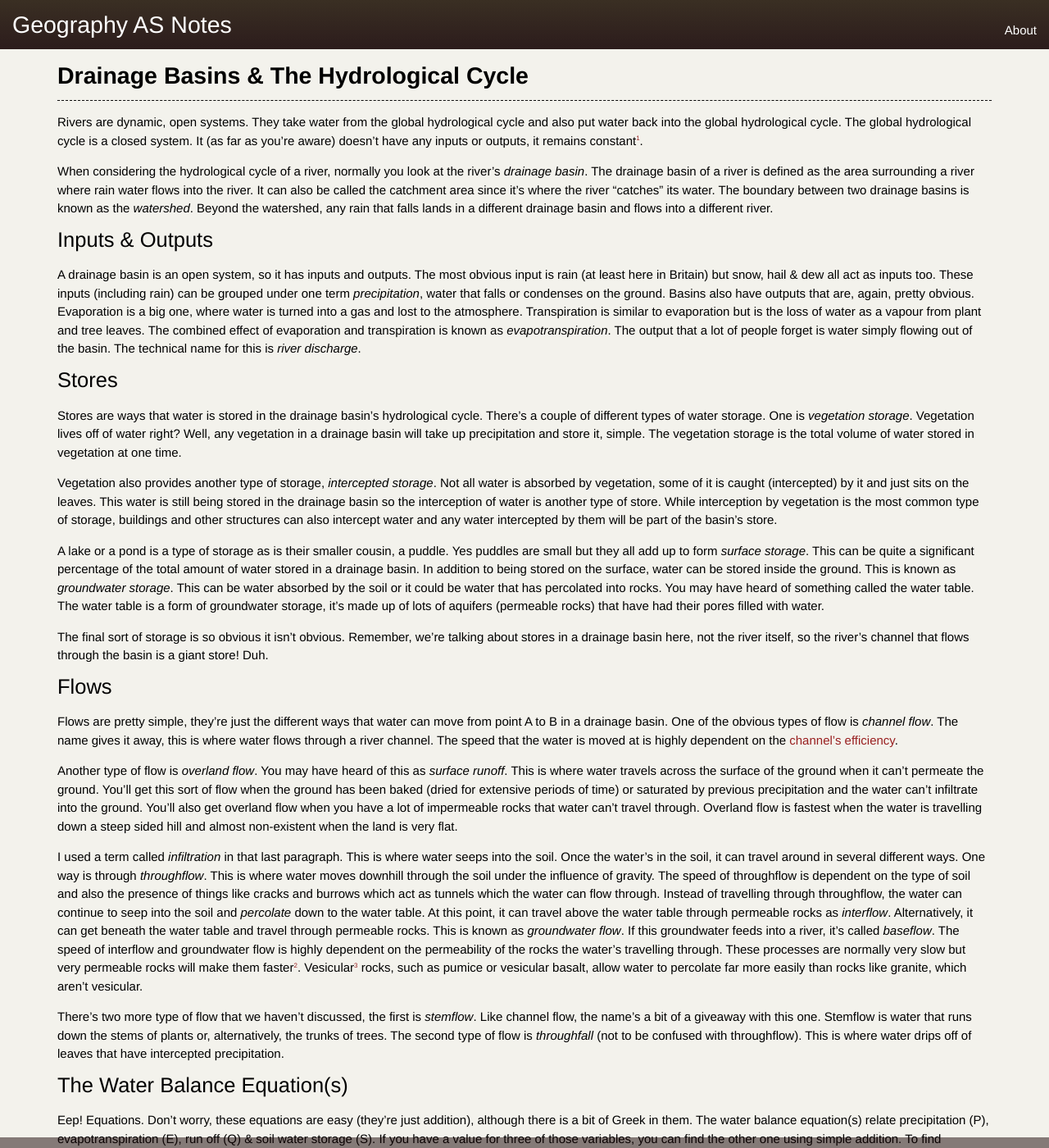
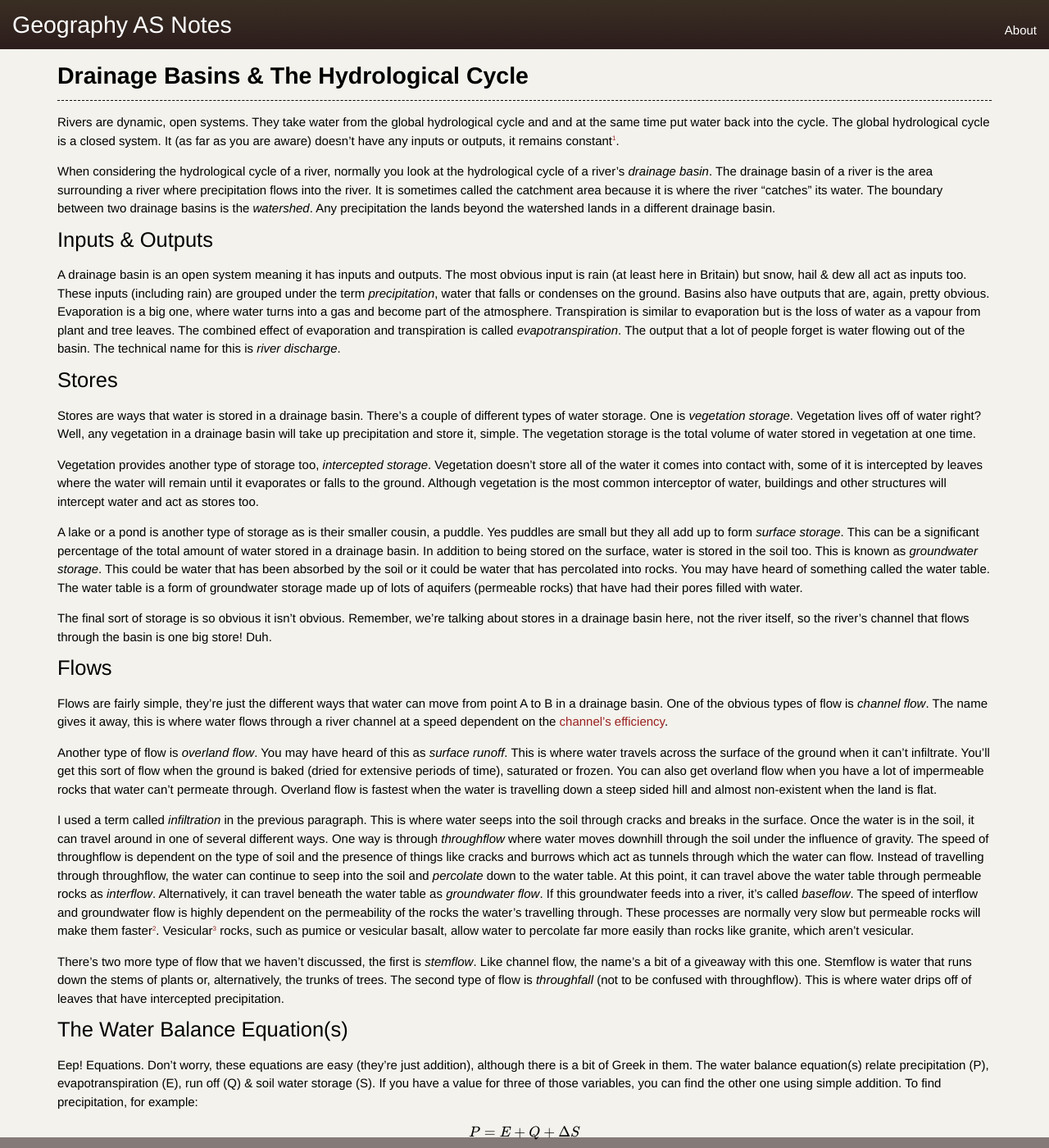
Before and after one commit to alexjohnj/geographyas, a Jekyll site: the page built from _posts/riversAndFlooding/2012-01-01-drainage-basins-and-the-hydrological-cycle.markdown, in a window 1280 px wide and 1400 px high. Shown: the whole window at 82% size. Built offline with Jekyll 4.4.1, drawn with Linux system fonts in a browser that asks for light colours; nearby versions of some CDN libraries; formulas are drawn with MathJax 3; some of the changed text lies outside the part shown.

Commit message:
Proof read the "Drainage Basins & The Hydrological Cycle" Page.

```diff
--- a/_posts/riversAndFlooding/2012-01-01-drainage-basins-and-the-hydrological-cycle.markdown
+++ b/_posts/riversAndFlooding/2012-01-01-drainage-basins-and-the-hydrological-cycle.markdown
@@ -5,31 +5,31 @@ layout: page
 math: true
 ---
 
-Rivers are dynamic, open systems. They take water from the global hydrological cycle and also put water back into the global hydrological cycle. The global hydrological cycle is a closed system. It (as far as you're aware) doesn't have any inputs or outputs, it remains constant[^1].
+Rivers are dynamic, open systems. They take water from the global hydrological cycle and and at the same time put water back into the cycle. The global hydrological cycle is a closed system. It (as far as you are aware) doesn't have any inputs or outputs, it remains constant[^1].
 
-When considering the hydrological cycle of a river, normally you look at the river's _drainage basin_. The drainage basin of a river is defined as the area surrounding a river where rain water flows into the river. It can also be called the catchment area since it's where the river “catches” its water. The boundary between two drainage basins is known as the _watershed_. Beyond the watershed, any rain that falls lands in a different drainage basin and flows into a different river.
+When considering the hydrological cycle of a river, normally you look at the hydrological cycle of a river's _drainage basin_. The drainage basin of a river is the area surrounding a river where precipitation flows into the river. It is sometimes called the catchment area because it is where the river “catches” its water. The boundary between two drainage basins is the _watershed_. Any precipitation the lands beyond the watershed lands in a different drainage basin.
 
 ## Inputs & Outputs
 
-A drainage basin is an open system, so it has inputs and outputs. The most obvious input is rain (at least here in Britain) but snow, hail & dew all act as inputs too. These inputs (including rain) can be grouped under one term _precipitation_, water that falls or condenses on the ground. Basins also have outputs that are, again, pretty obvious. Evaporation is a big one, where water is turned into a gas and lost to the atmosphere. Transpiration is similar to evaporation but is the loss of water as a vapour from plant and tree leaves. The combined effect of evaporation and transpiration is known as _evapotranspiration_.  The output that a lot of people forget is water simply flowing out of the basin. The technical name for this is _river discharge_.
+A drainage basin is an open system meaning it has inputs and outputs. The most obvious input is rain (at least here in Britain) but snow, hail & dew all act as inputs too. These inputs (including rain) are grouped under the term _precipitation_, water that falls or condenses on the ground. Basins also have outputs that are, again, pretty obvious. Evaporation is a big one, where water turns into a gas and become part of the atmosphere. Transpiration is similar to evaporation but is the loss of water as a vapour from plant and tree leaves. The combined effect of evaporation and transpiration is called _evapotranspiration_.  The output that a lot of people forget is water flowing out of the basin. The technical name for this is _river discharge_.
 
 ## Stores
 
-Stores are ways that water is stored in the drainage basin’s hydrological cycle. There’s a couple of different types of water storage. One is _vegetation storage_. Vegetation lives off of water right? Well, any vegetation in a drainage basin will take up precipitation and store it, simple. The vegetation storage is the total volume of water stored in vegetation at one time.
+Stores are ways that water is stored in a drainage basin. There’s a couple of different types of water storage. One is _vegetation storage_. Vegetation lives off of water right? Well, any vegetation in a drainage basin will take up precipitation and store it, simple. The vegetation storage is the total volume of water stored in vegetation at one time.
 
-Vegetation also provides another type of storage, _intercepted storage_. Not all water is absorbed by vegetation, some of it is caught (intercepted) by it and just sits on the leaves. This water is still being stored in the drainage basin so the interception of water is another type of store. While interception by vegetation is the most common type of storage, buildings and other structures can also intercept water and any water intercepted by them will be part of the basin’s store.
+Vegetation provides another type of storage too, _intercepted storage_. Vegetation doesn't store all of the water it comes into contact with, some of it is intercepted by leaves where the water will remain until it evaporates or falls to the ground. Although vegetation is the most common interceptor of water, buildings and other structures will intercept water and act as stores too.
 
-A lake or a pond is a type of storage as is their smaller cousin, a puddle. Yes puddles are small but they all add up to form _surface storage_. This can be quite a significant percentage of the total amount of water stored in a drainage basin. In addition to being stored on the surface, water can be stored inside the ground. This is known as _groundwater storage_. This can be water absorbed by the soil or it could be water that has percolated into rocks. You may have heard of something called the water table. The water table is a form of groundwater storage, it’s made up of lots of aquifers (permeable rocks) that have had their pores filled with water.
+A lake or a pond is another type of storage as is their smaller cousin, a puddle. Yes puddles are small but they all add up to form _surface storage_. This can be  a significant percentage of the total amount of water stored in a drainage basin. In addition to being stored on the surface, water is stored in the soil too. This is known as _groundwater storage_. This could be water that has been absorbed by the soil or it could be water that has percolated into rocks. You may have heard of something called the water table. The water table is a form of groundwater storage made up of lots of aquifers (permeable rocks) that have had their pores filled with water.
 
-The final sort of storage is so obvious it isn’t obvious. Remember, we’re talking about stores in a drainage basin here, not the river itself, so the river’s channel that flows through the basin is a giant store! Duh.
+The final sort of storage is so obvious it isn’t obvious. Remember, we’re talking about stores in a drainage basin here, not the river itself, so the river’s channel that flows through the basin is one big store! Duh.
 
 ## Flows
 
-Flows are pretty simple, they’re just the different ways that water can move from point A to B in a drainage basin. One of the obvious types of flow is _channel flow_. The name gives it away, this is where water flows through a river channel. The speed that the water is moved at is highly dependent on the [channel’s efficiency][channel-efficiency].
+Flows are fairly simple, they’re just the different ways that water can move from point A to B in a drainage basin. One of the obvious types of flow is _channel flow_. The name gives it away, this is where water flows through a river channel at a speed dependent on the [channel’s efficiency][channel-efficiency].
 
-Another type of flow is _overland flow_. You may have heard of this as _surface runoff_. This is where water travels across the surface of the ground when it can’t permeate the ground. You’ll get this sort of flow when the ground has been baked (dried for extensive periods of time) or saturated by previous precipitation and the water can’t infiltrate into the ground. You’ll also get overland flow when you have a lot of impermeable rocks that water can’t travel through. Overland flow is fastest when the water is travelling down a steep sided hill and almost non-existent when the land is very flat.
+Another type of flow is _overland flow_. You may have heard of this as _surface runoff_. This is where water travels across the surface of the ground when it can’t infiltrate. You’ll get this sort of flow when the ground is baked (dried for extensive periods of time), saturated or frozen. You can also get overland flow when you have a lot of impermeable rocks that water can’t permeate through. Overland flow is fastest when the water is travelling down a steep sided hill and almost non-existent when the land is flat.
 
-I used a term called _infiltration_ in that last paragraph. This is where water seeps into the soil. Once the water’s in the soil, it can travel around in several different ways. One way is through _throughflow_. This is where water moves downhill through the soil under the influence of gravity. The speed of throughflow is dependent on the type of soil and also the presence of things like cracks and burrows which act as tunnels which the water can flow through. Instead of travelling through throughflow, the water can continue to seep into the soil and _percolate_ down to the water table. At this point, it can travel above the water table through permeable rocks as _interflow_. Alternatively, it can get beneath the water table and travel through permeable rocks. This is known as _groundwater flow_. If this groundwater feeds into a river, it’s called _baseflow_. The speed of interflow and groundwater flow is highly dependent on the permeability of the rocks the water’s travelling through. These processes are normally very slow but very permeable rocks will make them faster[^2]. Vesicular[^3] rocks, such as pumice or vesicular basalt, allow water to percolate far more easily than rocks like granite, which aren’t vesicular.
+I used a term called _infiltration_ in the previous paragraph. This is where water seeps into the soil through cracks and breaks in the surface. Once the water is in the soil, it can travel around in one of several different ways. One way is through _throughflow_ where water moves downhill through the soil under the influence of gravity. The speed of throughflow is dependent on the type of soil and the presence of things like cracks and burrows which act as tunnels through which the water can flow. Instead of travelling through throughflow, the water can continue to seep into the soil and _percolate_ down to the water table. At this point, it can travel above the water table through permeable rocks as _interflow_. Alternatively, it can travel beneath the water table as _groundwater flow_. If this groundwater feeds into a river, it’s called _baseflow_. The speed of interflow and groundwater flow is highly dependent on the permeability of the rocks the water’s travelling through. These processes are normally very slow but permeable rocks will make them faster[^2]. Vesicular[^3] rocks, such as pumice or vesicular basalt, allow water to percolate far more easily than rocks like granite, which aren’t vesicular.
 
 There’s two more type of flow that we haven’t discussed, the first is _stemflow_. Like channel flow, the name’s a bit of a giveaway with this one. Stemflow is water that runs down the stems of plants or, alternatively, the trunks of trees. The second type of flow is _throughfall_ (not to be confused with throughflow). This is where water drips off of leaves that have intercepted precipitation.
 
@@ -39,13 +39,13 @@ Eep! Equations. Don’t worry, these equations are easy (they’re just addition
 
 \\[ P = E + Q + \Delta S \\]
 
-<noscript>**Does that equation look garbled to you? You need to enable JavaScript in order to see these equations properly.**</noscript>
+<noscript>**Does that equation look garbled to you? You need to enable JavaScript to see these equations properly.**</noscript>
 
-That triangle is the Greek letter delta, it means change in, so that equation reads as “precipitation = evapotranspiration + run off + change in soil water storage”. You’ve already met precipitation, evapotranspiration and soil water storage but what’s run off? Run off is the volume of water passing the watershed, that is, flowing out of the drainage basin and into another one.
+That triangle is the Greek letter "delta", it means change in, so that equation reads as “precipitation = evapotranspiration + run off + change in soil water storage”. You’ve already met precipitation, evapotranspiration and soil water storage but what’s run off? Run off is the volume of water passing the watershed; that is, flowing out of the drainage basin and into another one.
 
-Typically, the water balance is used to work out the amount of water stored in the soil rather than the precipitation in the drainage basin since it’s a lot easier to measure all the other variables than it is to measure the volume of water stored in the soil. From this point on, when I talk about water balance, I’m talking about the amount of water stored in the soil with respect to precipitation, evapotranspiration & run off.
+Typically, we use the water balance equations calculate the amount of water stored in the soil rather than the precipitation in the drainage basin because it’s a lot easier to measure all the other variables than it is to measure the volume of water stored in the soil. From this point on, when I talk about water balance, I’m referring to the amount of water stored in the soil with respect to precipitation, evapotranspiration & run off.
 
-In the UK, or any place with a relatively temperate climate, the water balance changes in a predictable pattern throughout the year as the seasons (and hence the weather) change. In the winter months, there’s a large volume of precipitation but little evapotranspiration. This is primarily due to the colder, wetter climate as well as shorter daylight hours. When there’s more precipitation than there is evapotranspiration it’s called a _ground water surplus_. As the summer months approach, the climate becomes warmer & drier and the daylight hours increase[^4].  This results in less precipitation and more evapotranspiration and we get _ground water utilisation_. All the water that was stored in the soil in the wetter months is starting to be used. By the middle of the summer, so much evapotranspiration has taken place and so little precipitation has taken place that there isn’t much water left stored in the soil, this results in a _ground water deficit_.  As the end of the summer approaches though and the colder, wetter whether starts to appear again, precipitation once again begins to outnumber evapotranspiration and a _ground water recharge_ takes place until we get a ground water surplus again. The cycle just keeps repeating itself over and over again[^5].
+In the UK, or any place with a relatively temperate climate, the water balance changes in a predictable pattern throughout the year as the seasons (and hence the weather) change. In the winter months, there’s a large volume of precipitation but little evapotranspiration. This is primarily due to the colder, wetter climate and shorter daylight hours. When there’s more precipitation than there is evapotranspiration it’s called a _ground water surplus_. As the summer months approach, the climate becomes warmer & drier and the daylight hours increase[^4].  This results in less precipitation and more evapotranspiration and we get _ground water utilisation_. All the water that was being stored in the soil in the wetter months is starting to be used up. By the middle of the summer, so much evapotranspiration has taken place and so little precipitation has taken place that there isn’t much water left stored in the soil, this results in a _ground water deficit_.  As the end of the summer approaches and the colder, wetter whether starts to appear again, precipitation once again begins to outnumber evapotranspiration and a _ground water recharge_ takes place until we get a ground water surplus again. The cycle just keeps repeating itself over and over again[^5].
 
 You can graph the water balance if you want. If you plot evapotranspiration and precipitation on one axis and the month on another, you’ll get two curves. Here’s an example for a (fictional) drainage basin in the UK or some other temperate climate:
 
@@ -53,15 +53,15 @@ You can graph the water balance if you want. If you plot evapotranspiration and
 
 ---
 
-[^1]: Technically this isn't true. The Earth gets water from space when comets impact the Earth and loses water to space too. Water in the upper atmosphere is slowly lost to space as it “evaporates” away. Huge meteorite impacts will throw lots of debris into space which contains a fair bit of water as well.
+[^1]: Technically this is not true. The Earth gets water from space when comets impact the Earth and loses water to space too. Water in the upper atmosphere is slowly lost to space as it “evaporates” away. Huge meteorite impacts will throw lots of debris into space which contains a fair bit of water as well.
 
 [^2]: Yet still not particularly fast. At top speed we’re talking less than 0.5mh<sup>-1</sup>.
 
-[^3]: A vesicular rock is one with a vesicular texture (yay, recursive definitions!), that is, it’s an igneous rock made up of lots of vesicles. Vesicles are cavities within the rock that formed when the lava that made the rock cooled with gas bubbles trapped in it, probably very quickly. As water percolates through the rocks, it can change their texture so that they become amygdaloidal. This is where minerals in the water precipitate (this is different to precipitation) out of the water flowing through the vesicles, over time filling them in. This can create some pretty nice looking rocks like amygdaloidal basalt.
+[^3]: A vesicular rock is one with a vesicular texture (yay, recursive definitions!); that is, it’s an igneous rock made up of lots of vesicles. Vesicles are cavities within the rock that formed when the lava that made the rock quickly cooled with gas bubbles trapped in it. As water percolates through the rocks, it can change their texture so that they become amygdaloidal. This is where minerals in the water precipitate (this is different to precipitation) out of the water flowing through the vesicles, over time filling them in. This can create some pretty nice looking rocks like amygdaloidal basalt.
 
 [^4]: OK, maybe the UK was a bad example.
 
-[^5]: Obviously this doesn’t happen in real life and is nothing more than a rough model. Just look at the UK. We have a ground water surplus all year. OK, we don’t actually, but The Daily Mail would like you to believe we do. They probably say it’s all the immigrant’s fault too. I hate that newspaper. It’s like the Fox News of the UK.
+[^5]: Obviously this doesn’t happen in real life and is nothing more than a rough model. Just look at the UK. We have a ground water surplus all year. OK, we don’t, but The Daily Mail would like you to believe we do. They probably say it’s all the immigrant’s fault too. I hate that newspaper. It’s like the Fox News of the UK.
 
 [channel-efficiency]: /rivers/river-courses-and-channels/
 [water-balance-graph]:/Images/rivers/water-balance-graph.png
```
